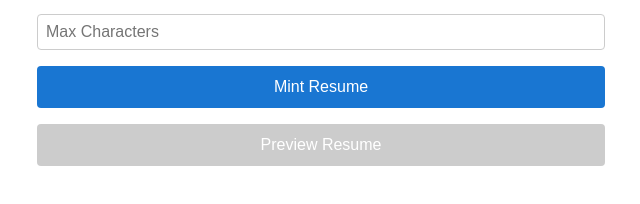
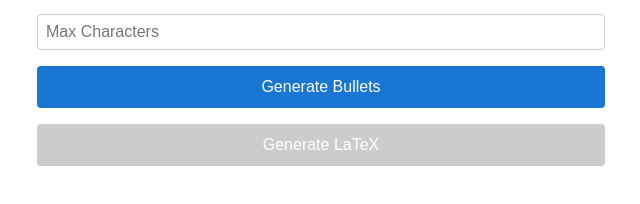
Before and after one commit to nikolaybutnik/resu-mint, a Next.js app: page / in a window 1280 px wide. Shown: the part 242-446 px from the top of the page, without its empty margins (319-959 px from the left). Built offline with nearby package versions, Linux system fonts and the light colour scheme.

Commit message:
Define an endpoint which generates a latex template

```diff
--- /dev/null
+++ b/src/app/api/generate-latex/route.ts
@@ -0,0 +1,44 @@
+import { NextRequest, NextResponse } from 'next/server'
+import { z } from 'zod'
+import { getResumeTemplate } from '@/lib/resume-template'
+
+const latexSchema = z.object({
+  name: z.string().min(1, 'Name is required'),
+  email: z.string().email('Invalid email').min(1, 'Email is required'),
+  phone: z.string().min(1, 'Phone is required'),
+  generatedSections: z
+    .array(
+      z.record(z.string().min(1, 'Job title is required'), z.array(z.string()))
+    )
+    .min(1, 'At least one section is required'),
+})
+
+type LatexFields = z.infer<typeof latexSchema>
+
+export async function POST(request: NextRequest) {
+  try {
+    const body = await request.json()
+    const result = latexSchema.safeParse(body)
+
+    if (!result.success) {
+      return NextResponse.json({ errors: result.error.issues }, { status: 400 })
+    }
+
+    const { name, email, phone, generatedSections } = result.data as LatexFields
+
+    const latexContent = getResumeTemplate(
+      name,
+      email,
+      phone,
+      generatedSections
+    )
+
+    return NextResponse.json({ latex: latexContent }, { status: 200 })
+  } catch (error) {
+    console.error('API error:', error)
+    return NextResponse.json(
+      { errors: { server: 'Failed to generate latex' } },
+      { status: 500 }
+    )
+  }
+}
--- a/src/components/ResumeForm/ResumeForm.tsx
+++ b/src/components/ResumeForm/ResumeForm.tsx
@@ -2,7 +2,6 @@
 import styles from './ResumeForm.module.scss'
 import { useActionState, useState } from 'react'
 import { z } from 'zod'
-import { getResumeTemplate } from '@/lib/resume-template'
 
 const formSchema = z.object({
   experience: z
@@ -28,6 +27,11 @@ type FormFields = z.infer<typeof formSchema>
 export type ResumeFormState = {
   data?: FormFields
   generatedSections?: { [key: string]: string[] }[]
+  errors?: { [key: string]: string }
+}
+
+type LatexResponse = {
+  latex: string
   errors?: { [key: string]: string }
 }
 
@@ -68,6 +72,7 @@ export const ResumeForm: React.FC = () => {
         const field = issue.path[0] as string
         errors[field] = issue.message
       })
+
       return { errors }
     } else {
       try {
@@ -111,17 +116,30 @@ export const ResumeForm: React.FC = () => {
     }))
   }
 
-  const handlePreview = () => {
-    const resumeTemplate = state?.generatedSections?.length
-      ? getResumeTemplate(
-          'John Doe',
-          'test@test.com',
-          '1234567890',
-          state?.generatedSections || []
-        )
-      : 'No Data'
+  const handleLatexGeneration = async () => {
+    try {
+      const response = await fetch('/api/generate-latex', {
+        method: 'POST',
+        headers: { 'Content-Type': 'application/json' },
+        body: JSON.stringify({
+          name: 'John Doe',
+          email: 'john.doe@example.com',
+          phone: '1234567890',
+          generatedSections: state?.generatedSections,
+        }),
+      })
 
-    console.log(resumeTemplate)
+      const apiResult: LatexResponse = await response.json()
+
+      if (apiResult.errors) {
+        console.log(apiResult.errors)
+        return
+      }
+
+      console.log(apiResult.latex)
+    } catch (error) {
+      console.error('API error:', error)
+    }
   }
 
   return (
@@ -175,16 +193,16 @@ export const ResumeForm: React.FC = () => {
       )}
 
       <button type='submit' className={styles.formButton} disabled={isPending}>
-        Mint Resume
+        Generate Bullets
       </button>
 
       <button
         type='button'
         className={styles.formButton}
         disabled={!state?.generatedSections?.length || isPending}
-        onClick={handlePreview}
+        onClick={handleLatexGeneration}
       >
-        Preview Resume
+        Generate LaTeX
       </button>
     </form>
   )
```
